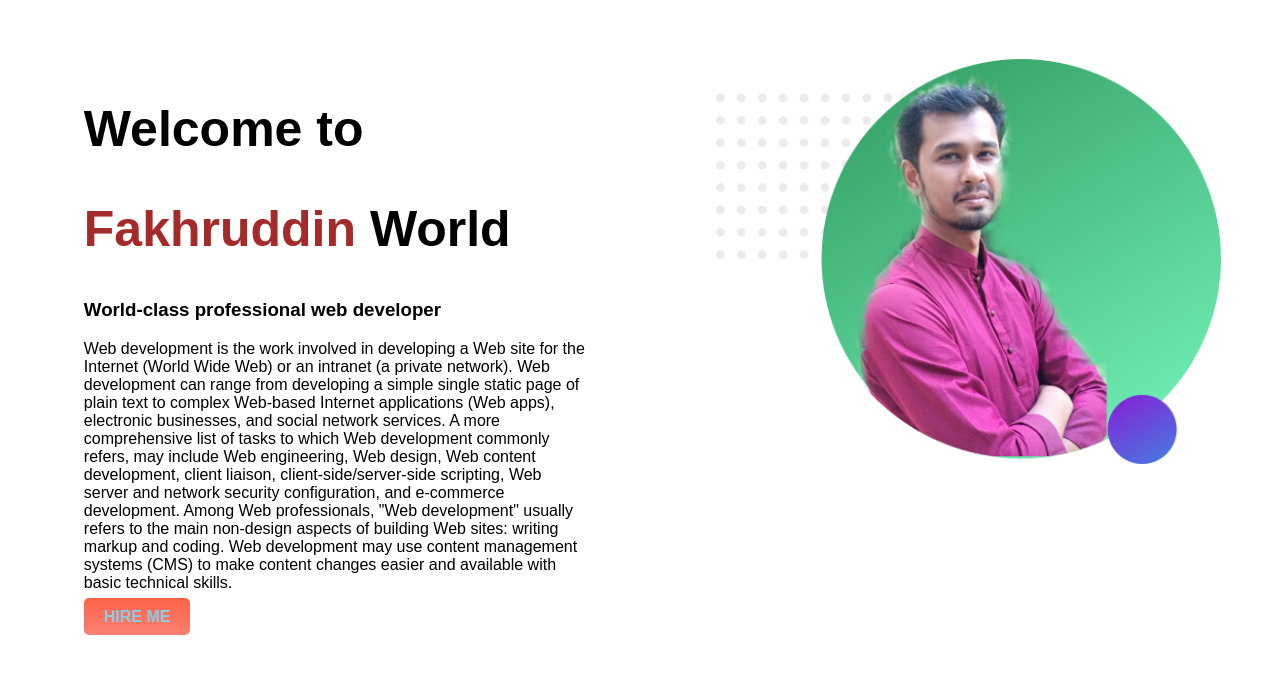
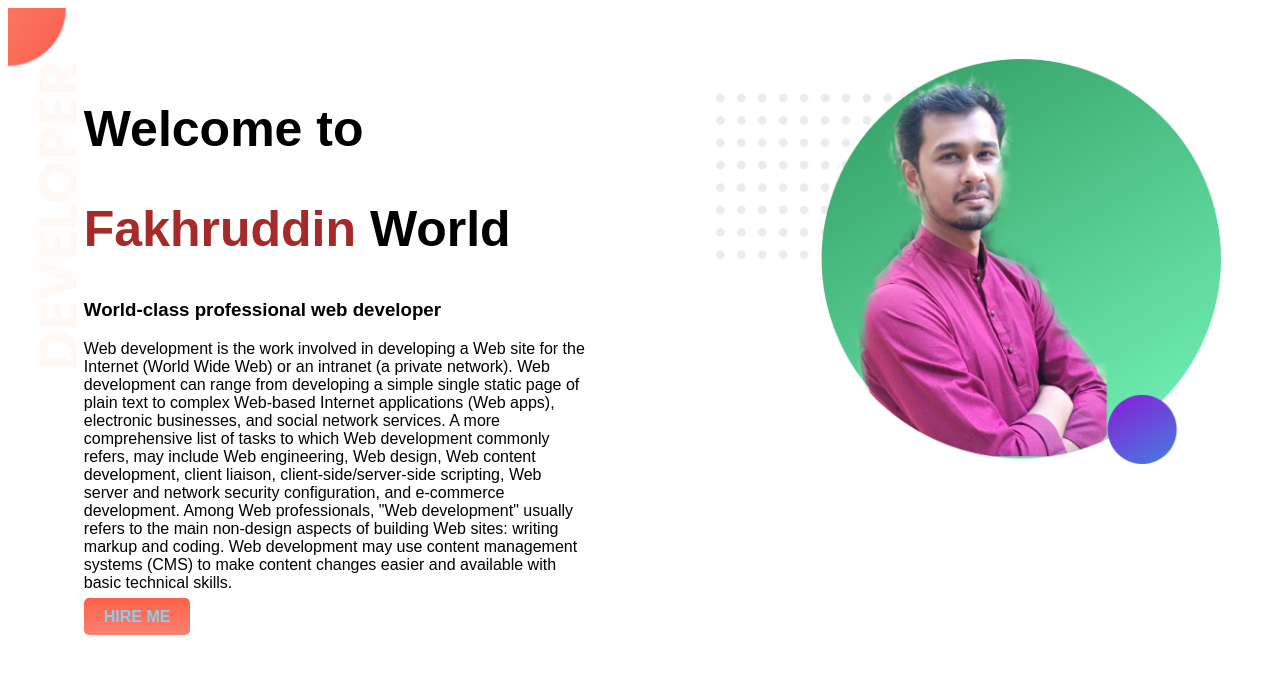
Before and after one commit to fakhruddin07/my-web-portfolio, a plain HTML site: page index.html in a window 1280 px wide. Drawn offline with Linux system fonts and the light colour scheme; a web font is replaced by a local one.

Commit message:
added background image

```diff
--- a/index.html
+++ b/index.html
@@ -9,7 +9,7 @@
 <link href="https://fonts.googleapis.com/css2?family=PT+Sans+Caption&display=swap" rel="stylesheet">
 </head>
 <body>
-    <section>
+    <section class="banner">
         <div class="half-width">
             <h1>Welcome to</h1>
             <h1><span id="name">Fakhruddin</span> World</h1>
--- a/style.css
+++ b/style.css
@@ -1,5 +1,12 @@
 body{
     font-family: 'PT Sans Caption', sans-serif;
+}
+section{
+    height: 500px;
+}
+.banner{
+    background-image: url(top-banner.png);
+    background-repeat: no-repeat;
 }
 h1{
     font-size: 50px;
```
Also changed, not shown: top-banner.png (added).
